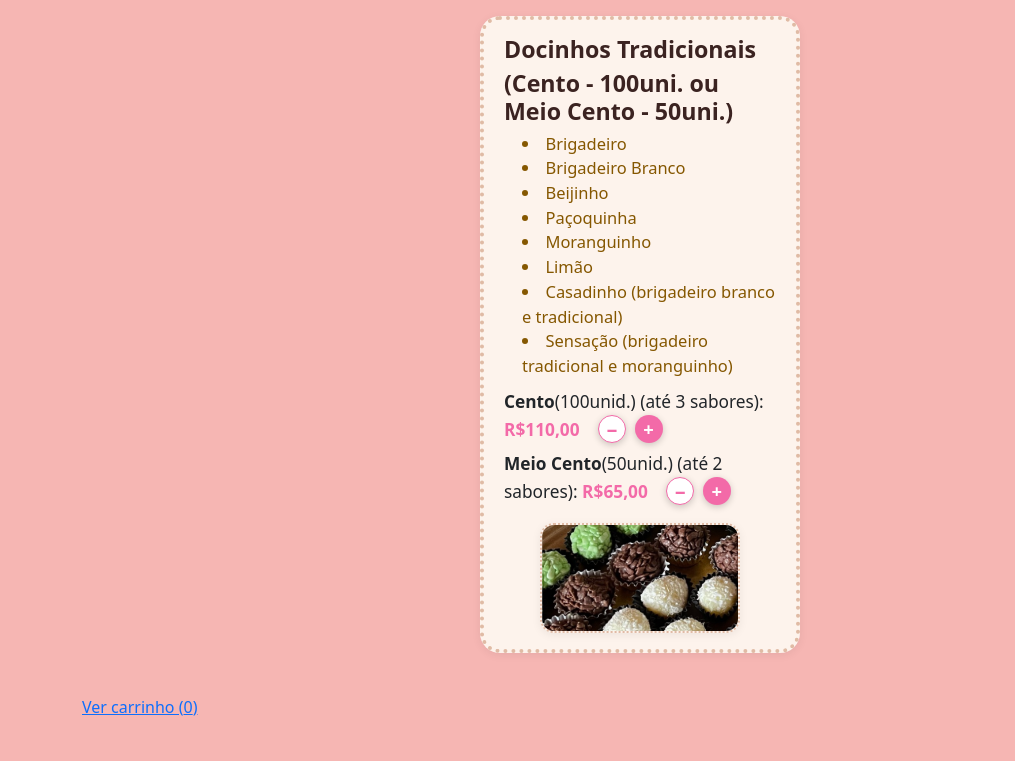
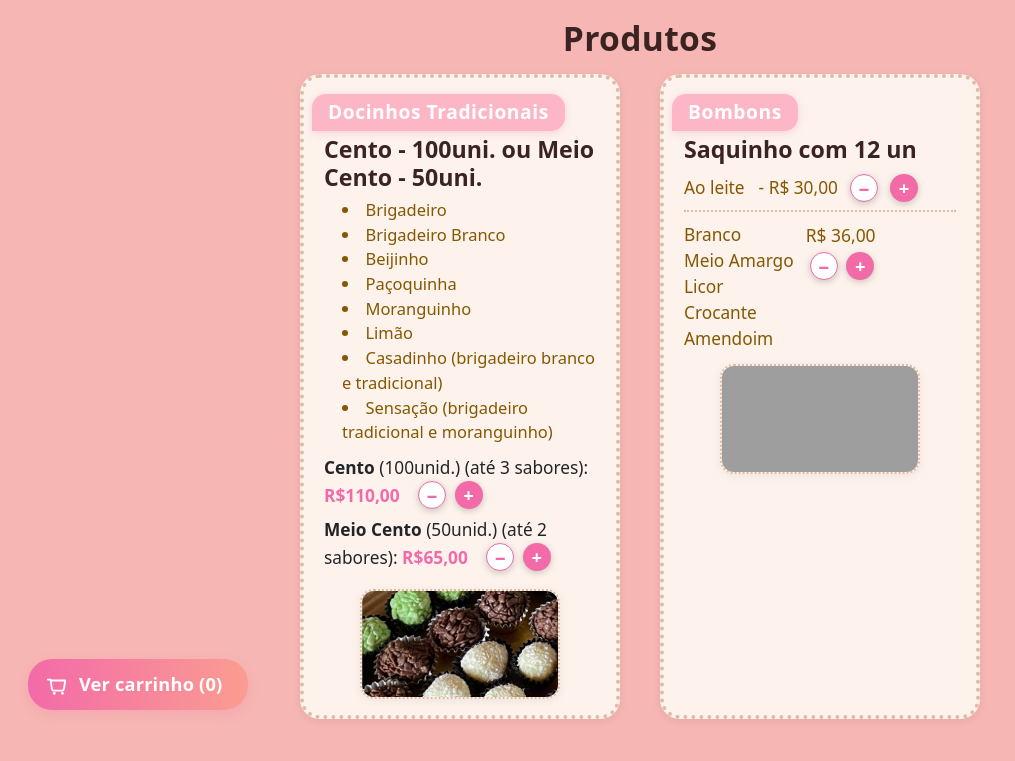
Before and after one commit to unimetrocamp-startupclass/LTD.2025.1.028-CHOCOMEIRE, a Flask app: page /produtos in a window 1280 px wide. Shown: the part 66-827 px from the top of the page, without its empty margins (0-1015 px from the left). Before the commit the page ends 782 px from the top, so only its background shows below. Run offline with Flask 3, Linux system fonts and the light colour scheme; grey boxes are pictures that could not be loaded.

Commit message:
Update produtos.html

```diff
--- a/templates/produtos.html
+++ b/templates/produtos.html
@@ -1,11 +1,13 @@
 {% extends 'base.html' %}
 
 {% block content %}
+<h2 class="titulo-centralizado">Produtos</h2>
 <div class="produtos-lista">
+    <!-- Produto 1 -->
     <div class="produto-card-grande">
         <div class="produto-info-grande">
-            <h3>Docinhos Tradicionais</h3>
-            <h2>(Cento - 100uni. ou Meio Cento - 50uni.)</h2>
+            <span class="tag-produto">Docinhos Tradicionais</span>
+            <h3>Cento - 100uni. ou Meio Cento - 50uni.</h3>
             <ul class="sabores-lista">
                 <li>Brigadeiro</li>
                 <li>Brigadeiro Branco</li>
@@ -18,13 +20,13 @@
             </ul>
             <div class="precos-produto">
                 <div>
-                    <b>Cento</b>(100unid.) (até 3 sabores):
+                    <b>Cento</b> (100unid.) (até 3 sabores):
                     <span class="preco-cento">R$110,00</span>
                     <button class="btn-menor btn-menor-esquerda" onclick="removeFromCart('cento')" title="Remover Cento">−</button>
                     <button class="btn-menor btn-menor-direita" onclick="addToCart('cento')" title="Adicionar Cento">+</button>
                 </div>
                 <div style="margin-top:8px;">
-                    <b>Meio Cento</b>(50unid.) (até 2 sabores):
+                    <b>Meio Cento</b> (50unid.) (até 2 sabores):
                     <span class="preco-meio-cento">R$65,00</span>
                     <button class="btn-menor btn-menor-esquerda" onclick="removeFromCart('meio_cento')" title="Remover Meio Cento">−</button>
                     <button class="btn-menor btn-menor-direita" onclick="addToCart('meio_cento')" title="Adicionar Meio Cento">+</button>
@@ -35,10 +37,54 @@
             <img src="{{ url_for('static', filename='docinhos1.png') }}" alt="Docinhos" class="imagem-produto-grande">
         </div>
     </div>
+    <!-- Produto 2 -->
+    <div class="produto-card-grande">
+        <div class="produto-info-grande">
+            <span class="tag-produto">Bombons</span>
+            <h3>Saquinho com 12 un</h3>
+            <div class="sabores-bombom-bloco">
+                <!-- Ao leite: individual -->
+                <div class="linha-sabor">
+                    <span class="sabor-nome">Ao leite</span>
+                    <span class="sabor-preco">- R$ 30,00</span>
+                    <button class="btn-menor btn-menor-esquerda" onclick="removeFromCart('bombom_ao_leite')" title="Remover Bombom Ao Leite">−</button>
+                    <button class="btn-menor btn-menor-direita" onclick="addToCart('bombom_ao_leite')" title="Adicionar Bombom Ao Leite">+</button>
+                </div>
+                <!-- Linha divisória pontilhada -->
+                <div class="linha-divisoria"></div>
+                <!-- Outros sabores agrupados -->
+                <div class="linha-sabor outros-sabores">
+                    <div>
+                        <div class="sabor-nome">Branco</div>
+                        <div class="sabor-nome">Meio Amargo</div>
+                        <div class="sabor-nome">Licor</div>
+                        <div class="sabor-nome">Crocante</div>
+                        <div class="sabor-nome">Amendoim</div>
+                    </div>
+                    <div class="colchete-preco" style="margin-left: 12px;">
+                        <span class="preco">R$ 36,00</span>
+                        <div style="margin-top: 4px;">
+                            <button class="btn-menor btn-menor-esquerda" onclick="removeFromCart('bombom_outros')" title="Remover Bombons Outros Sabores">−</button>
+                            <button class="btn-menor btn-menor-direita" onclick="addToCart('bombom_outros')" title="Adicionar Bombons Outros Sabores">+</button>
+                        </div>
+                    </div>
+                </div>
+            </div>
+            <div class="imagem-e-botoes-centralizada">
+                <img src="{{ url_for('static', filename='bombons.png') }}" alt="Bombons" class="imagem-produto-grande">
+            </div>
+        </div>
+    </div>
 </div>
-<div class="carrinho-link">
-    <a href="{{ url_for('carrinho') }}">Ver carrinho (<span id="cart-qty">0</span>)</a>
-</div>
+<!-- Botão flutuante Ver Carrinho estilizado -->
+<a href="{{ url_for('carrinho') }}" class="carrinho-link-produtos" id="cart-fab">
+  <svg xmlns="http://www.w3.org/2000/svg" width="22" height="22" fill="none" viewBox="0 0 24 24" style="vertical-align: middle; margin-right: 6px;">
+    <path d="M6 6h15l-1.5 9.5a2 2 0 0 1-2 1.5H8.5a2 2 0 0 1-2-1.5L5 5H2" stroke="#fff" stroke-width="2" stroke-linecap="round" stroke-linejoin="round" fill="none"/>
+    <circle cx="9" cy="20" r="1.5" fill="#fff"/>
+    <circle cx="18" cy="20" r="1.5" fill="#fff"/>
+  </svg>
+  Ver carrinho (<span id="cart-qty">0</span>)
+</a>
 <script>
 function addToCart(productId) {
     fetch('/add_to_cart', {
```
